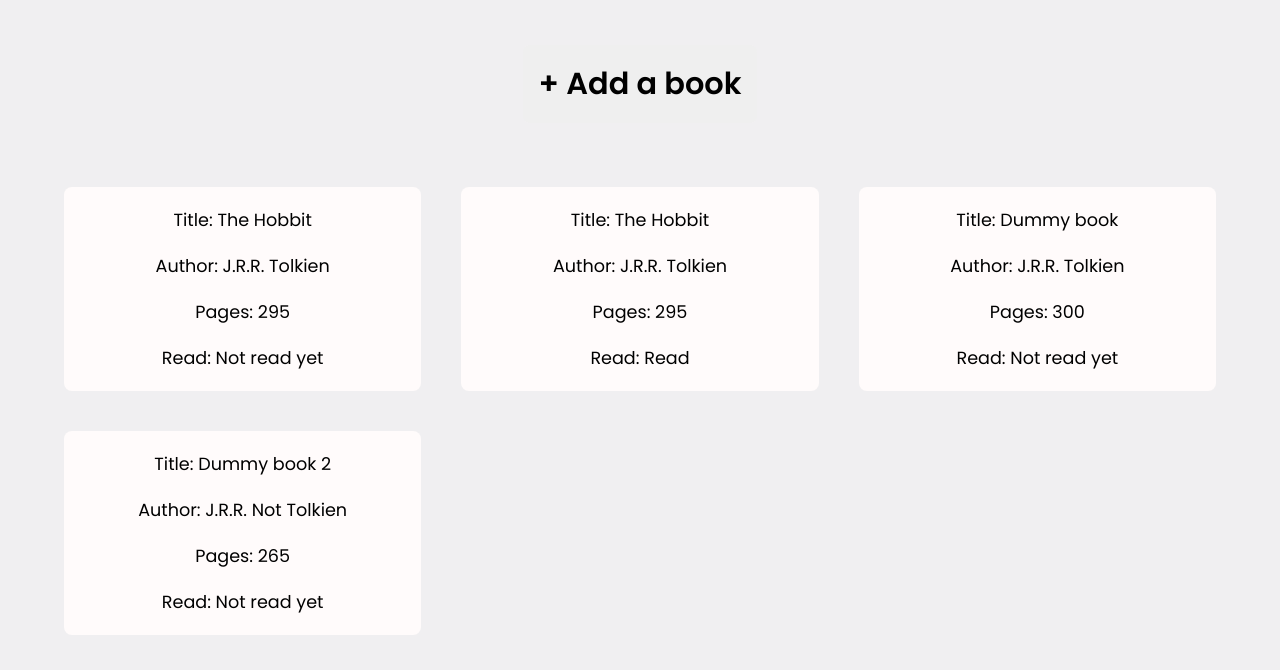
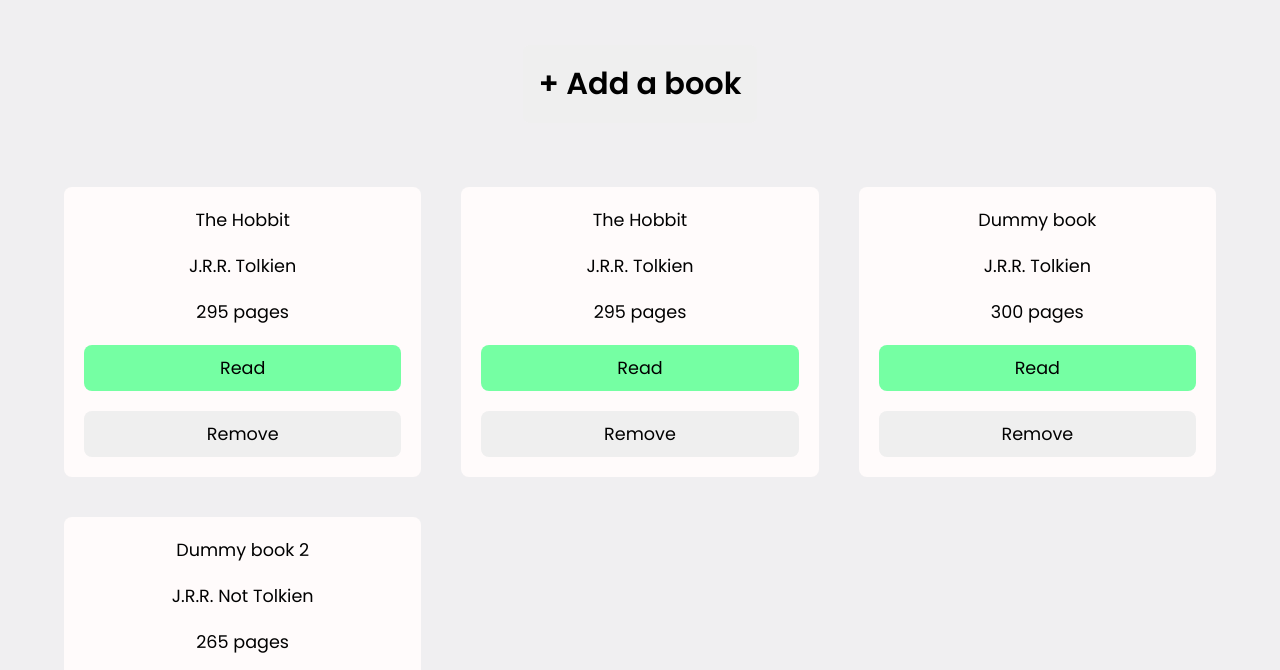
Before and after one commit to AngeloDiMortimer/project-library, a plain HTML site: page index.html in a window 1280 px wide. Shown: the part 130-800 px from the top of the page. Drawn offline with Linux system fonts and the light colour scheme.

Commit message:
Refactored creation of book cards

```diff
--- a/index.html
+++ b/index.html
@@ -55,7 +55,7 @@
 
             <div class="is-read">
                 <label for="is-read">Have you read it?</label>
-                <input class="checkbox" type="checkbox" id="isRead-check">
+                <input class="checkbox" type="checkbox" id="isRead">
             </div>
 
             <button class="btn-submit" type="submit">Submit</button>
--- a/script.js
+++ b/script.js
@@ -7,43 +7,96 @@ const bookForm = document.getElementById("book-form");
 let myLibrary = [];
 
 //Object Constructor
-function Book(Title, Author, Pages, Read) {
+function Book(title, author, pages, read) {
 
-    this.Title = Title;
-    this.Author = Author;
-    this.Pages = Pages;
-    this.Read = Read;
+    this.title = title;
+    this.author = author;
+    this.pages = pages;
+    this.read = read;
 
 }
 
-const addBookToLibrary = (Title, Author, Pages, Read) => {
+const addBookToLibrary = (title, author, pages, read) => { //adds a book to library
 
-    let book = new Book(Title, Author, Pages, Read);
+    let book = new Book(title, author, pages, read);
     myLibrary.push(book);
 
 }
 
-const displayBook = () => {
-    myLibrary.forEach(myLibrary => {
-        const card = document.createElement("div");
-        card.classList.add("card");
-        books.appendChild(card);
 
-        for (let key in myLibrary) {
-            const para = document.createElement("p");
-            para.textContent = (`${key}: ${myLibrary[key]}`);
-            card.appendChild(para);
-        }
-    })
+/*
+const getBookInput = () => {
+    const title = document.getElementById("title").value;
+    const author = document.getElementById("author").value;
+    const pages = document.getElementById("pages").value;
+    const read = document.getElementById("isRead").checked;
+    return new Book(title, author, pages, isRead)
 }
 
-const openAddBookModal = () => {
+const addBook = (e) => {
+    e.preventDefault();
+    const book = getBookInput();
+
+    for (const book in myLibrary) {
+        if (newBook.title === book.title) {
+            console.log("error bro you suck");
+        }
+    }
+
+}
+*/
+const updateGrid = () => { //updates the grid for each book object in myLibrary
+
+    for (let book of myLibrary) {
+        displayBook(book);
+    }
+
+}
+
+const displayBook = (book) => {
+    const card = document.createElement("div");
+    const title = document.createElement("p");
+    const author = document.createElement("p");
+    const pages = document.createElement("p");
+    const buttonGroup = document.createElement("div");
+    const readBtn = document.createElement("button");
+    const removeBtn = document.createElement("button");
+
+    card.classList.add("card");
+    buttonGroup.classList.add("button-group");
+    readBtn.classList.add("btn");
+    removeBtn.classList.add("btn");
+
+    title.textContent = `${book.title}`;
+    author.textContent = `${book.author}`;
+    pages.textContent = `${book.pages} pages`;
+    removeBtn.textContent = "Remove";
+
+    if (book.read) {
+        readBtn.textContent = "Read";
+        readBtn.classList.add("btn-light-green");
+    } else {
+        readBtn.textContent = "Not Read";
+        readBtn.classList.add("btn-light-red");
+    }
+
+    books.appendChild(card);
+    card.appendChild(title);
+    card.appendChild(author);
+    card.appendChild(pages);
+    card.appendChild(buttonGroup);
+    buttonGroup.appendChild(readBtn);
+    buttonGroup.appendChild(removeBtn);
+
+}
+
+const openAddBookModal = () => { //opens the modal
     bookForm.reset();
     bookModal.classList.add("active");
     overlay.classList.add("active");
 }
 
-const closeAddBookModal = () => {
+const closeAddBookModal = () => { //closes the modal
     bookModal.classList.remove("active");
     overlay.classList.remove("active");
 }
@@ -57,4 +110,4 @@ addBookToLibrary("The Hobbit", "J.R.R. Tolkien", 295, "Read");
 addBookToLibrary("Dummy book", "J.R.R. Tolkien", 300, "Not read yet");
 addBookToLibrary("Dummy book 2", "J.R.R. Not Tolkien", 265, "Not read yet");
 
-displayBook();
+updateGrid();
--- a/style.css
+++ b/style.css
@@ -72,6 +72,31 @@ button {
     padding: 20px;
     background-color: #fffbfb;
     border-radius: 8px;
+}
+
+.button-group {
+    display: flex;
+    flex-direction: column;
+    gap: 20px;
+}
+
+.btn {
+    padding: 10px 15px;
+    border-radius: 8px;
+    transition: filter 0.15s ease-in-out;
+    font-size: 1.1rem;
+}
+
+.btn-light-green {
+    background-color: #75ffa3;
+}
+
+.btn-light-red {
+    background-color: #ff9c9c;
+}
+
+.btn:hover {
+    filter: brightness(90%);
 }
 
 /* modal */
```
